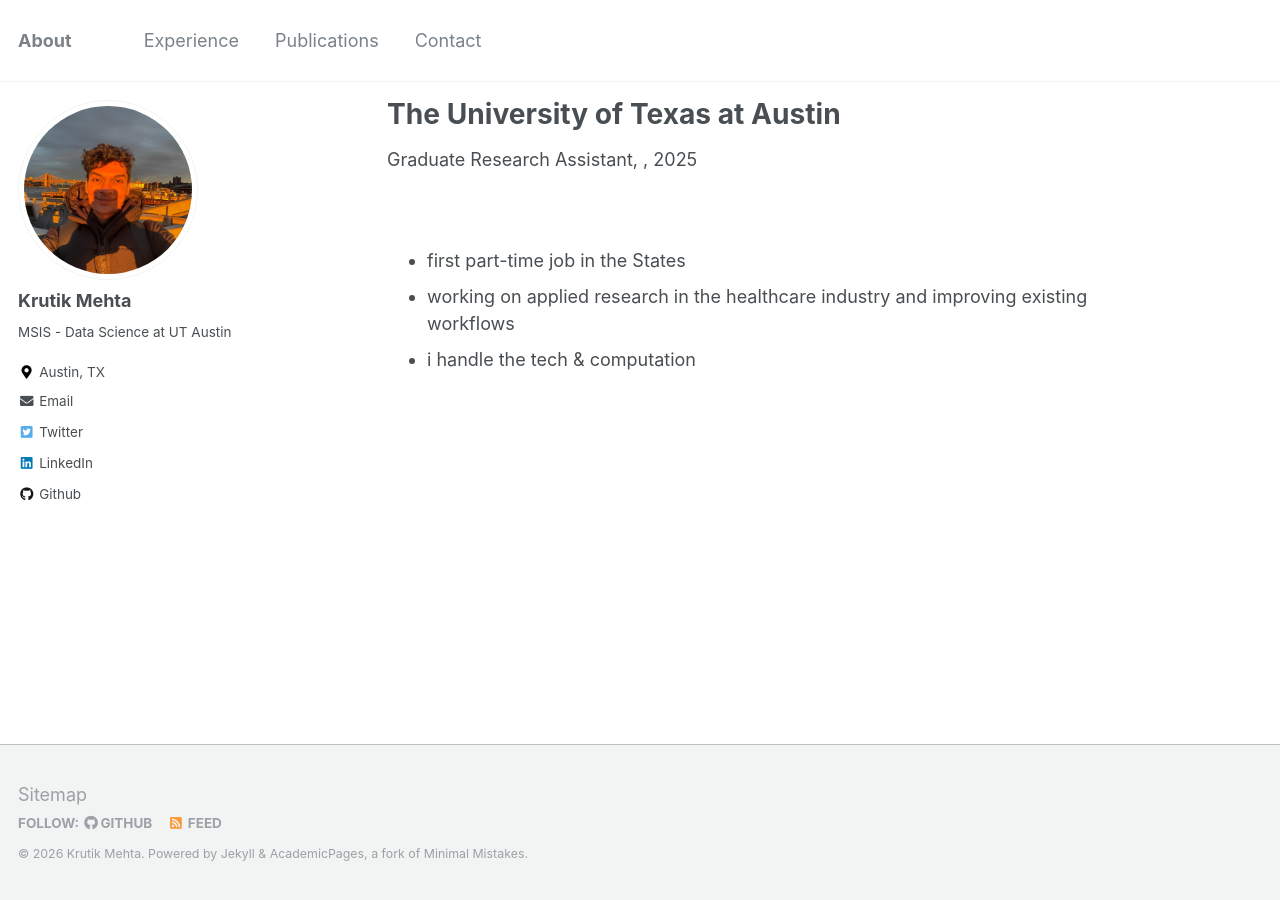
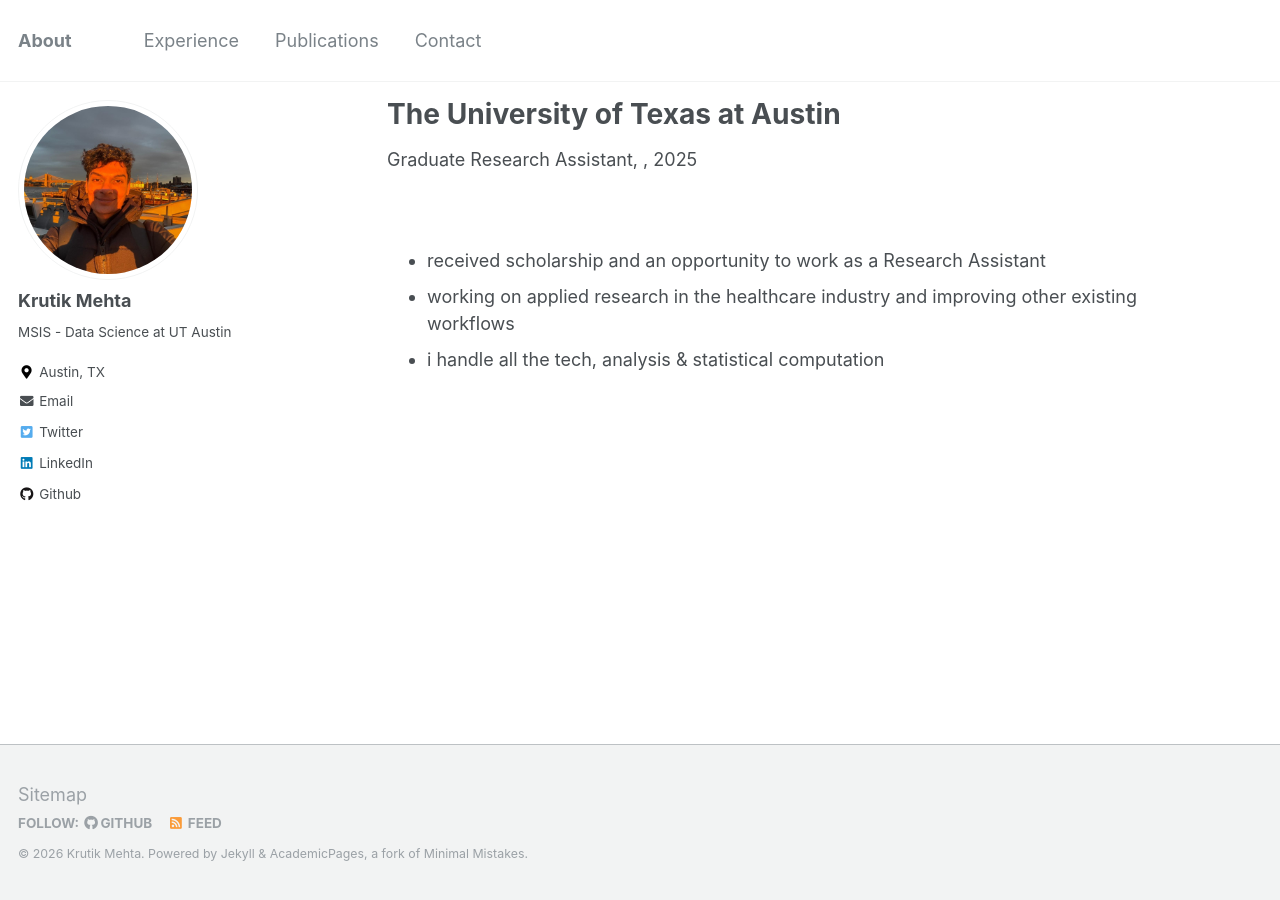
Before and after one commit to krutikmehtaa/krutikmehtaa.github.io, a Jekyll site: the page built from _teaching/2025-08-16-utaustin.md, in a window 1280 px wide. Built offline with Jekyll 4.4.1, drawn with Linux system fonts in a browser that asks for light colours.

Commit message:
Updates and fixes

```diff
--- a/_teaching/2025-08-16-utaustin.md
+++ b/_teaching/2025-08-16-utaustin.md
@@ -11,6 +11,6 @@ company_url: "https://www.utexas.edu/"
 employment_type: "Part-Time"
 ---
 <br>
-- first part-time job in the States
-- working on applied research in the healthcare industry and improving existing workflows
-- i handle the tech & computation
+- received scholarship and an opportunity to work as a Research Assistant
+- working on applied research in the healthcare industry and improving other existing workflows
+- i handle all the tech, analysis & statistical computation
```
Also changed, not shown: _teaching/2020-07-01-vijtech.md (+1 -1 lines), _teaching/2022-07-18-ernstandyoung.md (+1 -1 lines), _teaching/2023-11-21-i8inc.md (+1 -1 lines).
